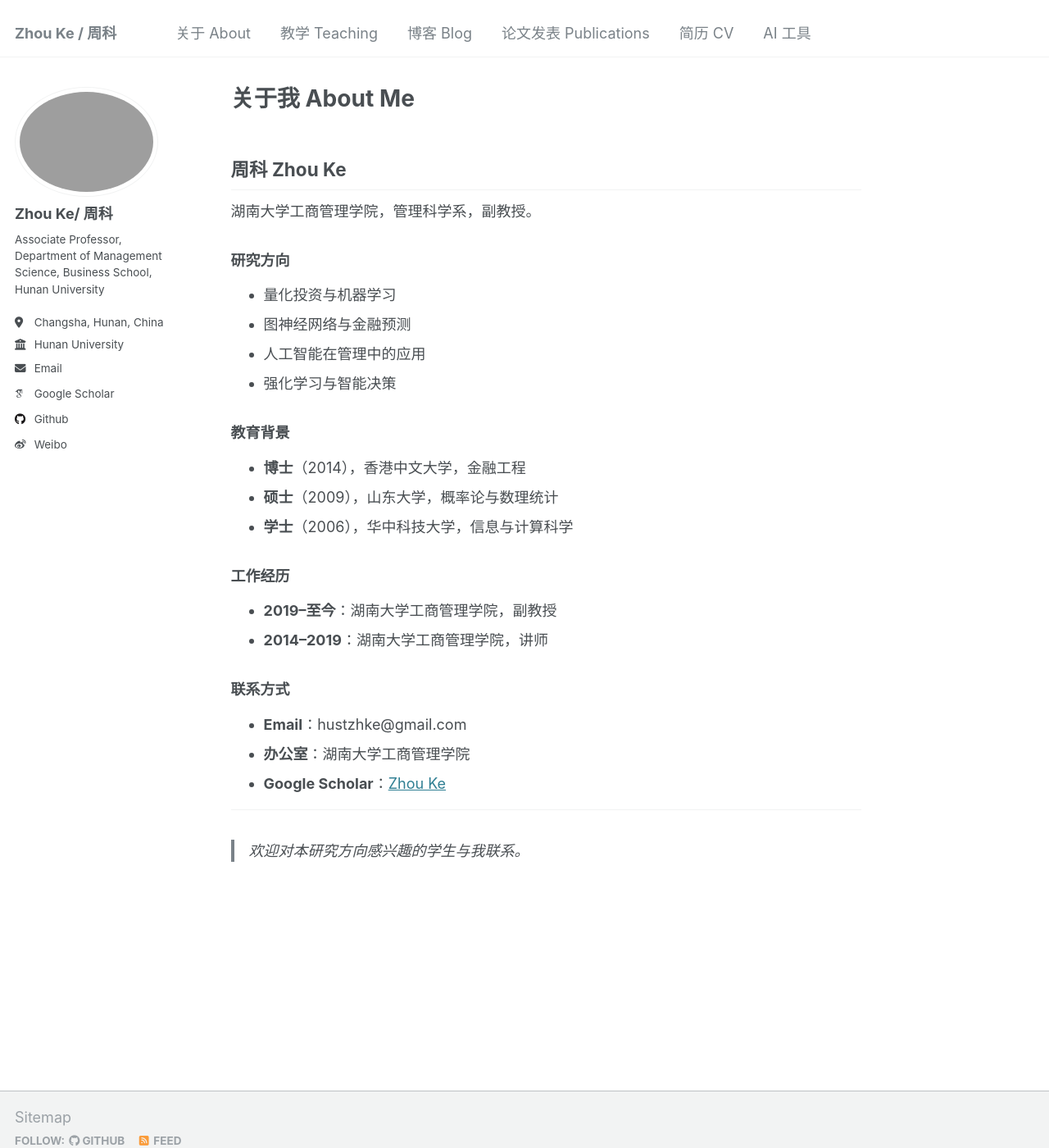
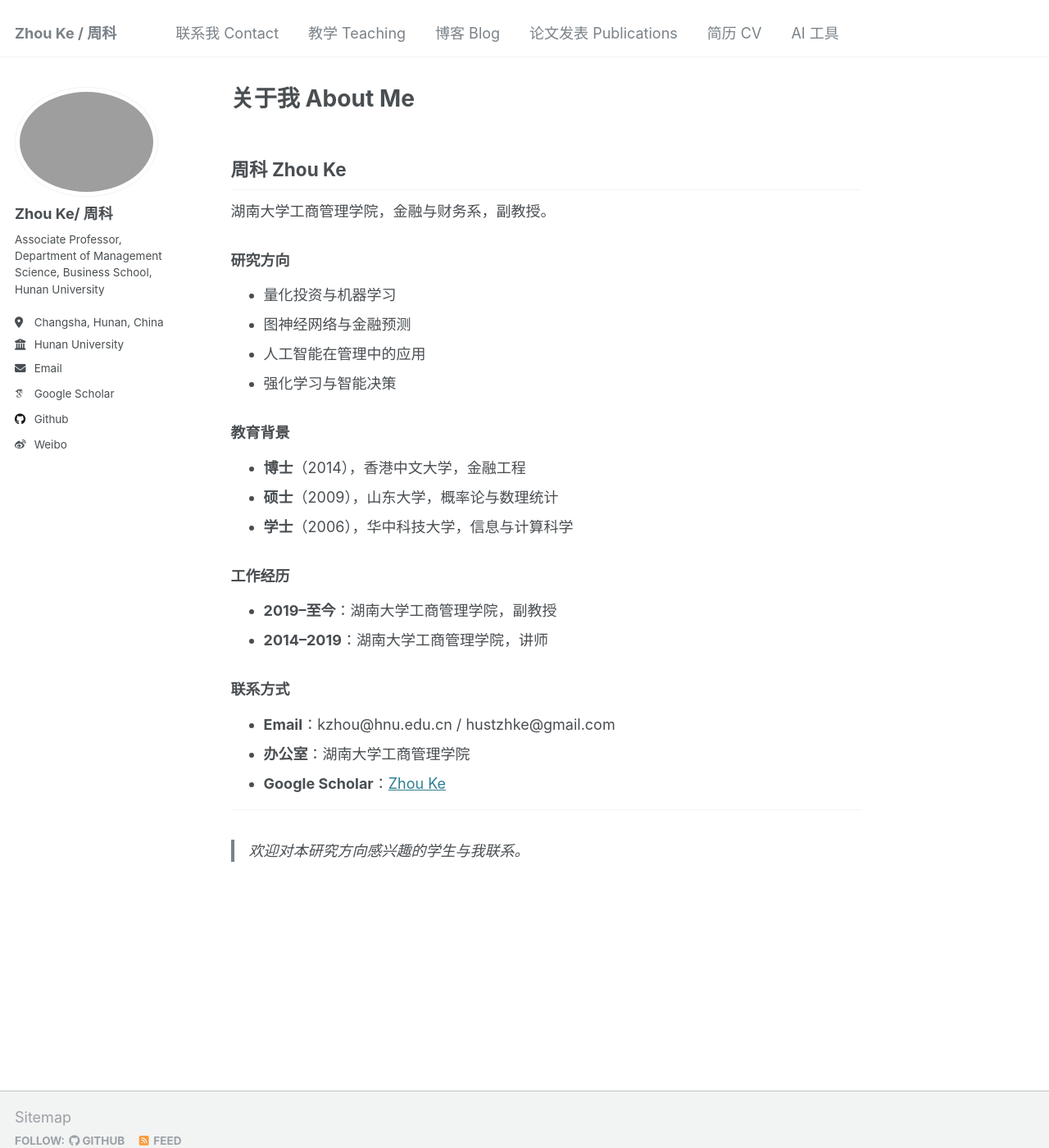
Before and after one commit to hustzhke/hustzhke.github.io, a Jekyll site: the page built from _pages/about.md, in a window 1280 px wide and 1400 px high. Shown: the whole window at 82% size. Built offline with Jekyll 4.4.1, drawn with Linux system fonts in a browser that asks for light colours; some web fonts are replaced.

Commit message:
fix: update dept name, nav label, add school email

```diff
--- a/_data/navigation.yml
+++ b/_data/navigation.yml
@@ -5,7 +5,7 @@
 # prevent it from being included in the site.
 
 main:
-  - title: "关于 About"
+  - title: "联系我 Contact"
     url: /
 
   - title: "教学 Teaching"
--- a/_pages/about.md
+++ b/_pages/about.md
@@ -10,7 +10,7 @@ redirect_from:
 
 ## 周科 Zhou Ke
 
-湖南大学工商管理学院，管理科学系，副教授。
+湖南大学工商管理学院，金融与财务系，副教授。
 
 ### 研究方向
 
@@ -32,7 +32,7 @@ redirect_from:
 
 ### 联系方式
 
-- **Email**：hustzhke@gmail.com
+- **Email**：kzhou@hnu.edu.cn / hustzhke@gmail.com
 - **办公室**：湖南大学工商管理学院
 - **Google Scholar**：[Zhou Ke](https://scholar.google.com/citations?user=PS_CX0AAAAAJ)
 
```
